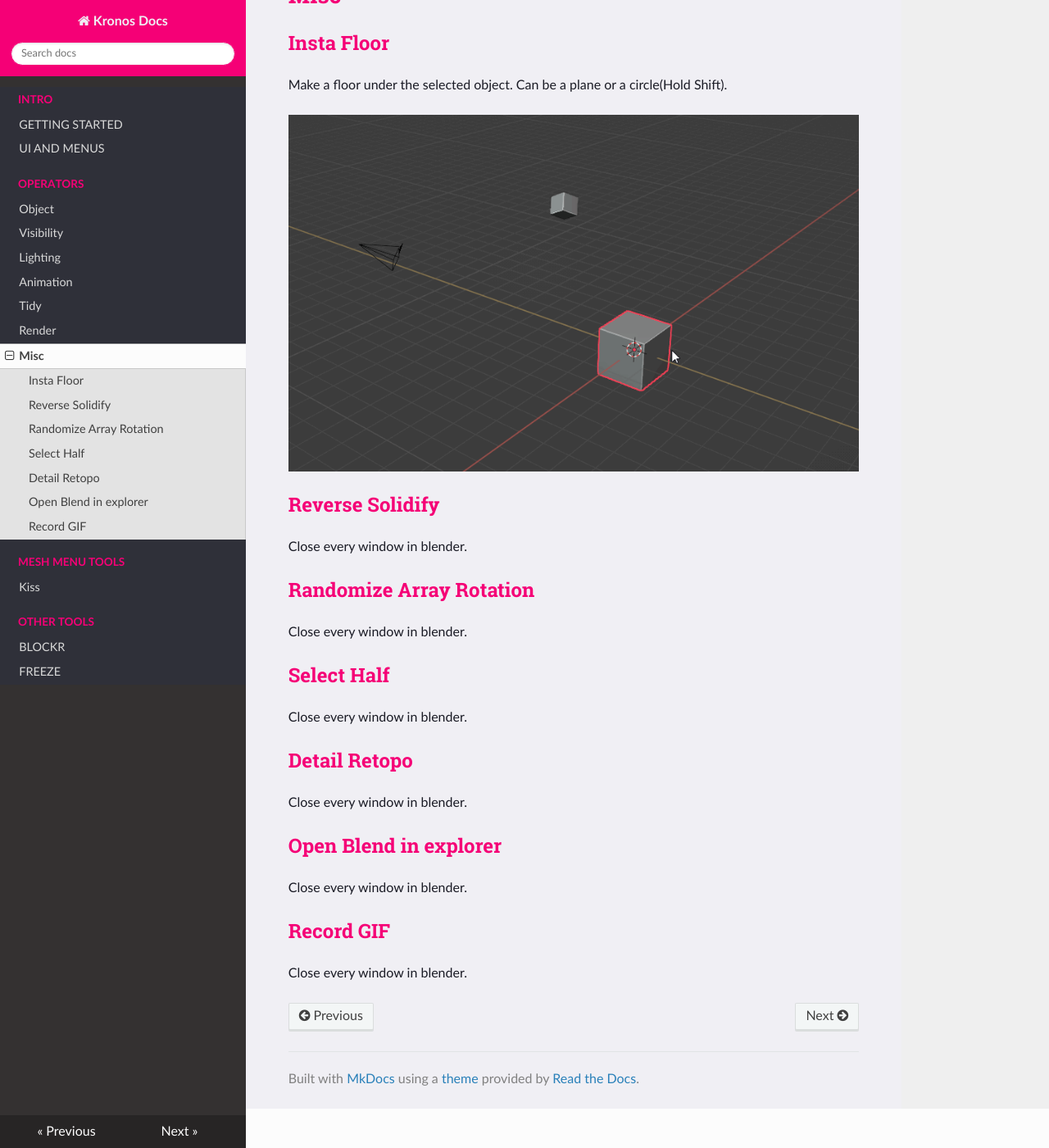
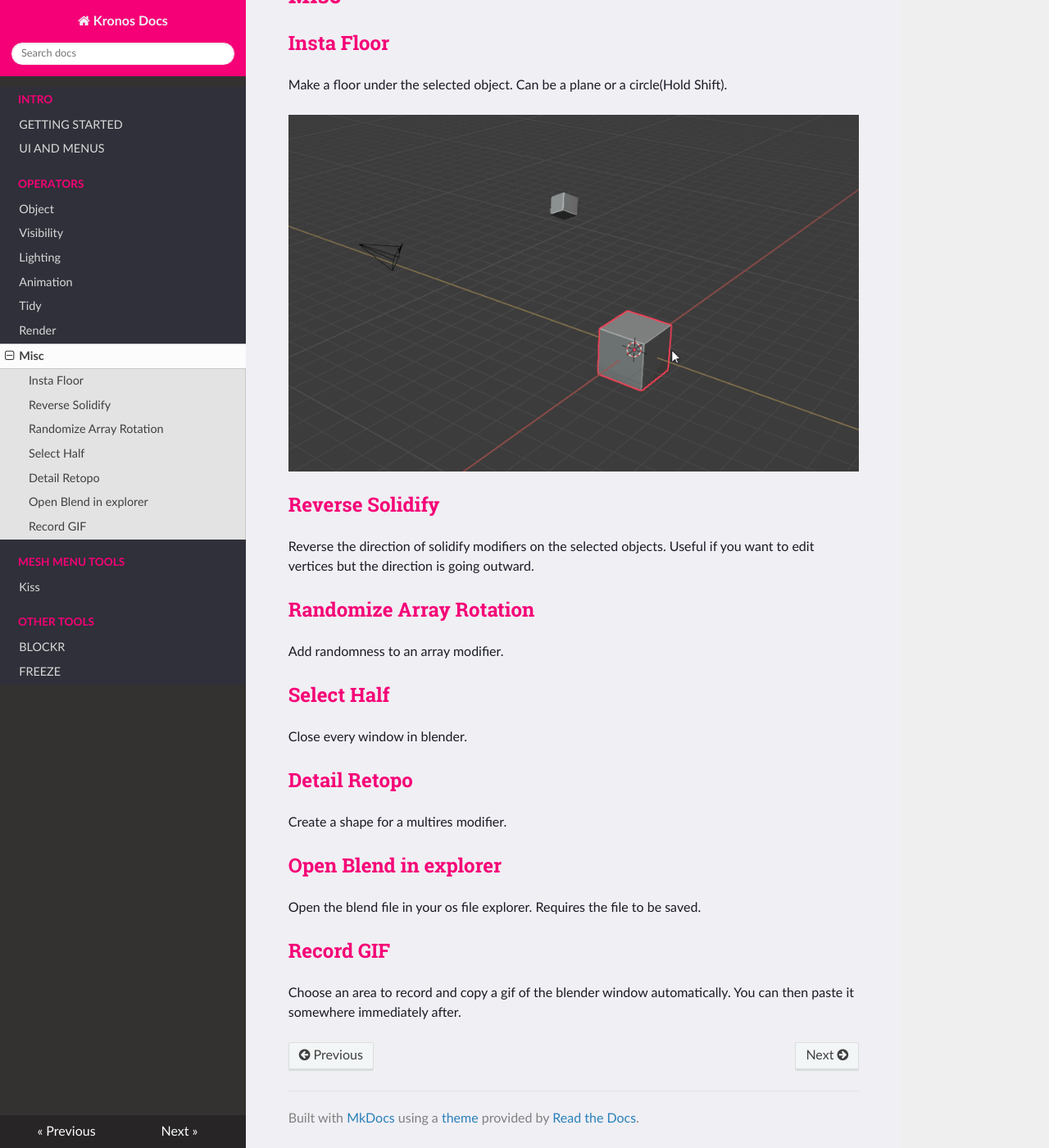
Before and after one commit to CGLIFE7/KronosDocs, an MkDocs documentation site: the page built from docs/docs/tutorial/misc.md, in a window 1280 px wide and 1400 px high, scrolled down 124 px. Shown: the whole window at 82% size. Built offline with MkDocs 1.6.1, drawn with Linux system fonts in a browser that asks for light colours; nearby versions of some CDN libraries.

Commit message:
Update misc.md

```diff
--- a/docs/docs/tutorial/misc.md
+++ b/docs/docs/tutorial/misc.md
@@ -9,11 +9,11 @@ Make a floor under the selected object. Can be a plane or a circle(Hold Shift).
 ![Alt Text](../gifs/InstaFloorGif.gif)
 ## Reverse Solidify
 
-Close every window in blender.
+Reverse the direction of solidify modifiers on the selected objects. Useful if you want to edit vertices but the direction is going outward.
 
 ## Randomize Array Rotation
 
-Close every window in blender.
+Add randomness to an array modifier.
 
 ## Select Half
 
@@ -21,12 +21,12 @@ Close every window in blender.
 
 ## Detail Retopo
 
-Close every window in blender.
+Create a shape for a multires modifier.
 
 ## Open Blend in explorer
 
-Close every window in blender.
+Open the blend file in your os file explorer. Requires the file to be saved.
 
 ## Record GIF
 
-Close every window in blender.
+Choose an area to record and copy a gif of the blender window automatically. You can then paste it somewhere immediately after.
```
